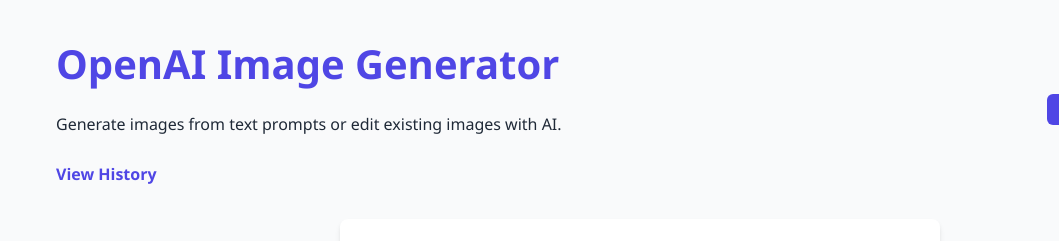
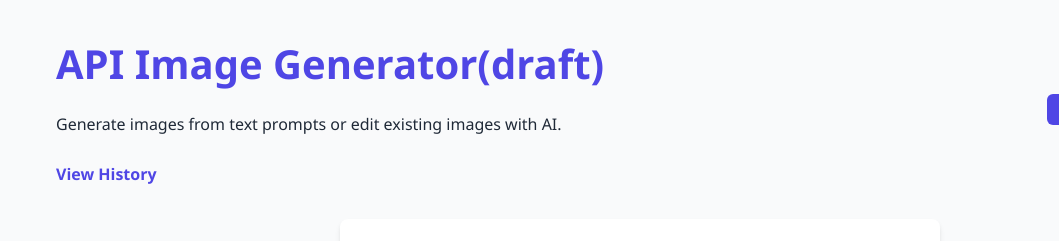
Before and after one commit to eugenetwtw/imageapi, a website: page public/index.html in a window 1280 px wide. Shown: the top 241 px of the page, 0-1059 px from the left. Drawn offline with nearby package versions, Linux system fonts and the light colour scheme; no server answers.

Commit message:
feat: Update title and header to reflect 'API Image Generator' branding

```diff
--- a/public/index.html
+++ b/public/index.html
@@ -3,7 +3,7 @@
 <head>
     <meta charset="UTF-8">
     <meta name="viewport" content="width=device-width, initial-scale=1.0">
-    <title>OpenAI Image Generator</title>
+    <title>API Image Generator</title>
     <link rel="stylesheet" href="styles.css">
     <link rel="stylesheet" href="https://cdnjs.cloudflare.com/ajax/libs/font-awesome/5.15.4/css/all.min.css">
     <script src="https://unpkg.com/heic2any@0.0.3/dist/heic2any.min.js"></script>
@@ -13,7 +13,7 @@
         <header>
             <div class="header-content">
                 <div class="title-container">
-                    <h1>OpenAI Image Generator</h1>
+                    <h1>API Image Generator(draft)</h1>
                     <p>Generate images from text prompts or edit existing images with AI.</p>
                     <a href="/history.html" class="history-link" target="_blank">View History</a>
                 </div>
```
